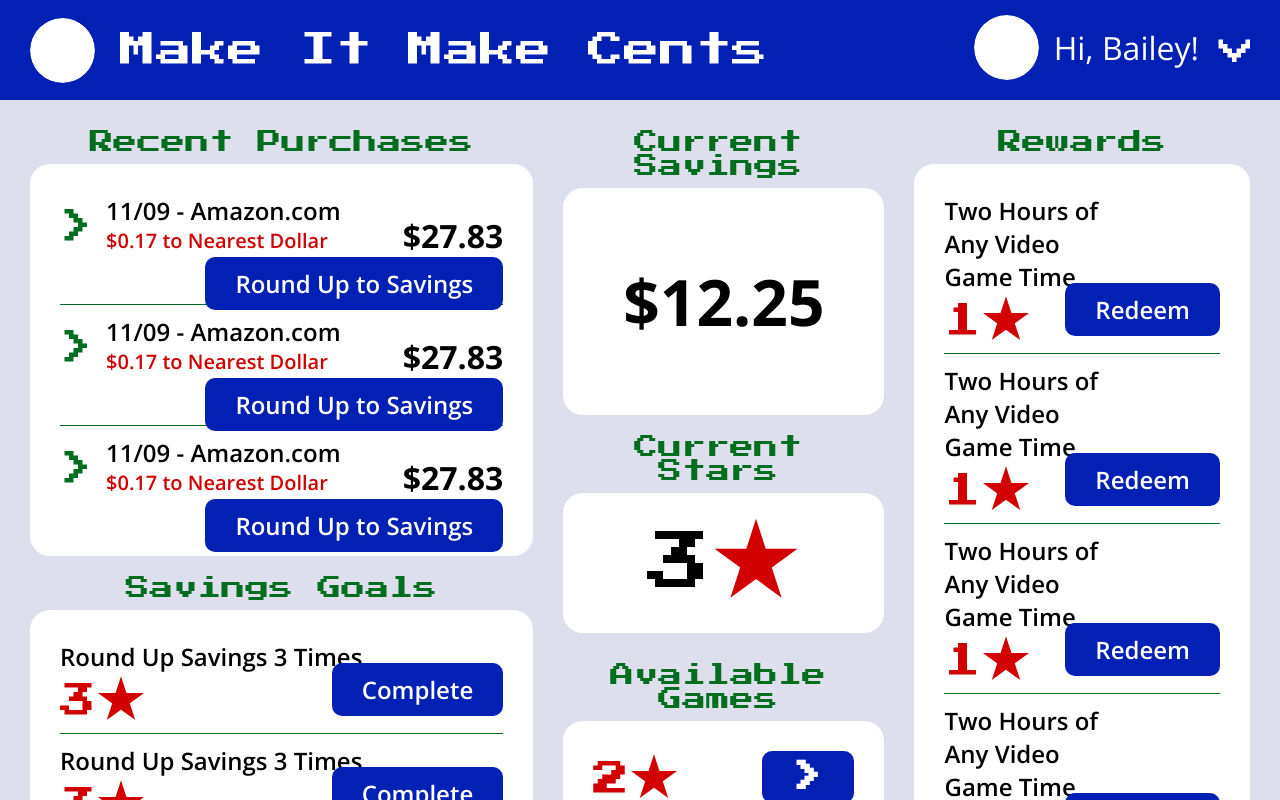
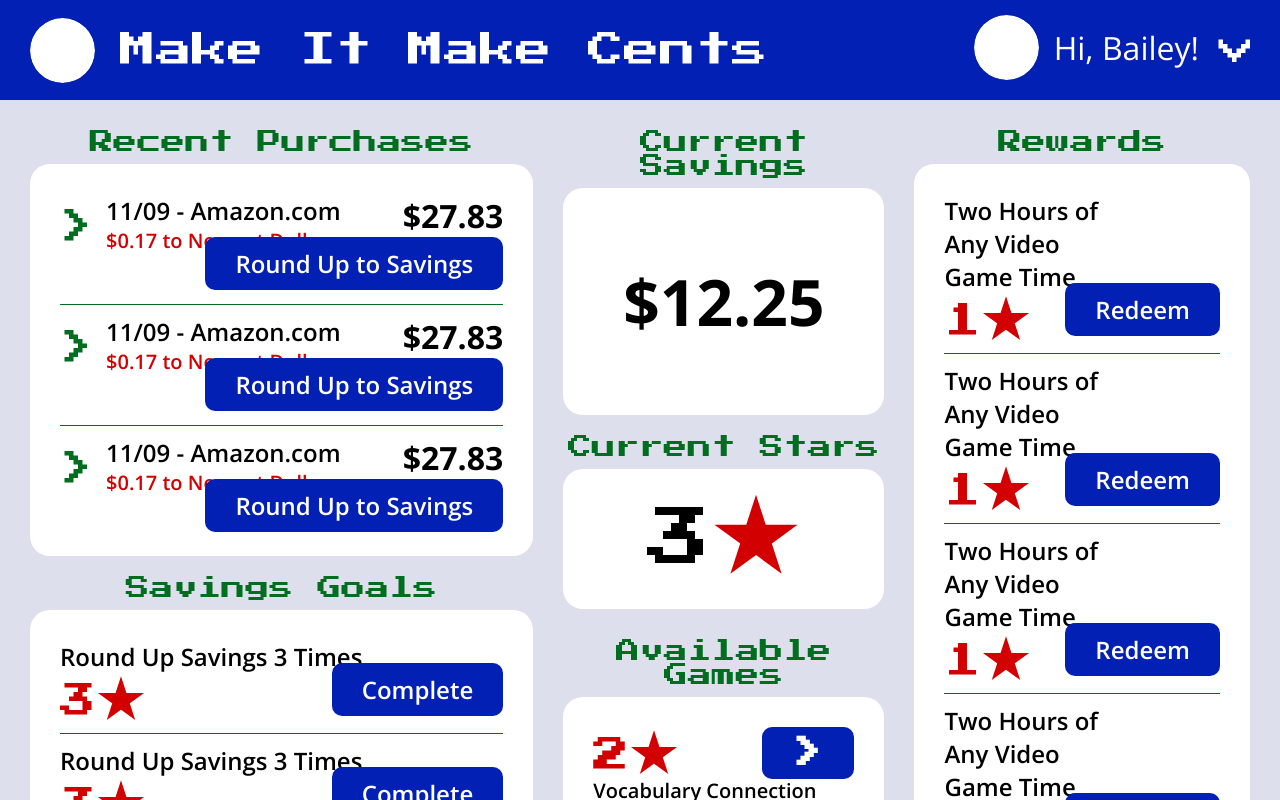
Before and after one commit to kaclark219/datathon-24, a SvelteKit app: page / in a window 1280 px wide. Shown: the top 800 px of the page. Built offline with nearby package versions, Linux system fonts and the light colour scheme.

Commit message:
style revert

```diff
--- a/src/style/style.css
+++ b/src/style/style.css
@@ -189,10 +189,6 @@ svg {
   align-items: stretch;
 }
 
-.column-2 .title {
-  width: 310px;
-}
-
 .title {
   text-align: center;
 }
@@ -258,7 +254,6 @@ h3 {
   position: absolute;
   right: 30px;
   justify-items: right;
-  margin-top: 20px;
 }
 
 .goal-list {
@@ -365,7 +360,7 @@ h3 {
 .reward-list {
   display: flex;
   flex-direction: column;
-  height: 820px;
+  height: 760px;
   position: relative;
 }
 .reward-list .reward {
--- a/src/style/style.scss
+++ b/src/style/style.scss
@@ -65,11 +65,6 @@ svg {
     flex-direction: column;
     align-items: stretch;
 }
-.column-2 {
-    .title {
-        width: 310px;
-    }
-}
 .title {
     text-align: center;
 }
@@ -130,7 +125,6 @@ h3 {
         position: absolute;
         right: 30px;
         justify-items: right;
-        margin-top: 20px;
     }
 }
 
@@ -237,7 +231,7 @@ h3 {
 .reward-list {
     display: flex;
     flex-direction: column;
-    height: 820px;
+    height: 760px;
     position: relative;
     .reward {
         position: relative;
```
Also changed, not shown: 1 other file (tests, documents, lock files or other folders).
